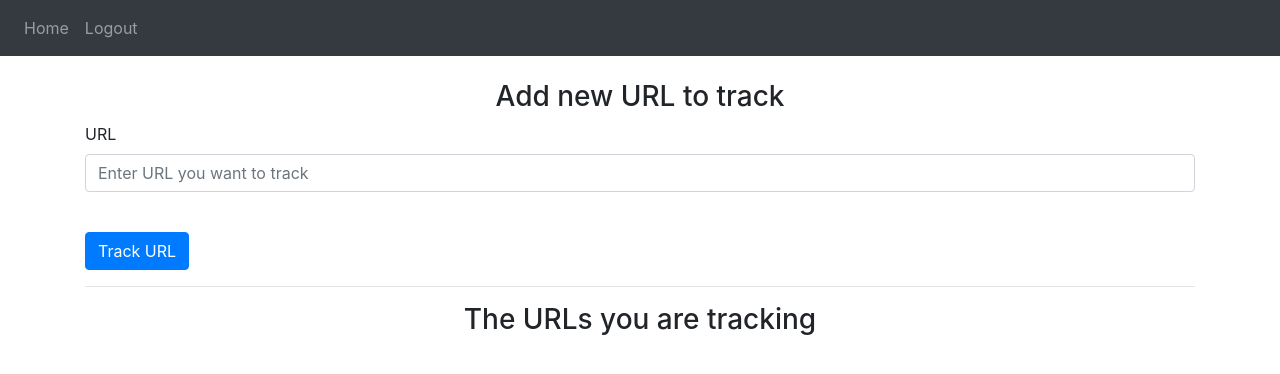
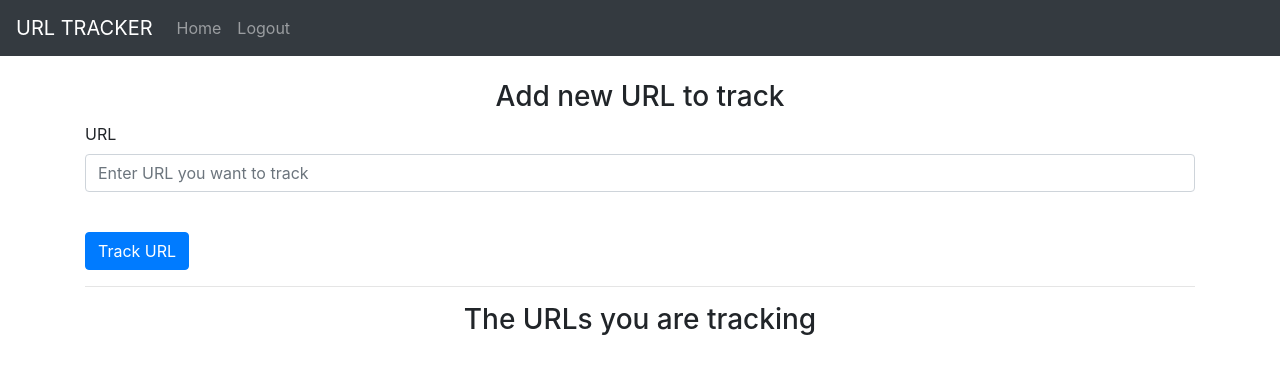
Before and after one commit to jmcraineydev/python_ping_utility, a Flask app: page / in a window 1280 px wide. Shown: the top 374 px of the page. Run offline with Flask 2, Linux system fonts and the light colour scheme; the visitor is signed in with stand-in values (Sample User, id 1); data that the repository does not hold is empty; some libraries are stand-ins or nearby versions.

Commit message:
feat: add site title

```diff
--- a/public/templates/base.html
+++ b/public/templates/base.html
@@ -19,6 +19,7 @@
   </head>
   <body>
     <nav class="navbar navbar-expand-lg navbar-dark bg-dark">
+      <header class="navbar-brand">URL TRACKER</header>
       <button
         class="navbar-toggler"
         type="button"
```
